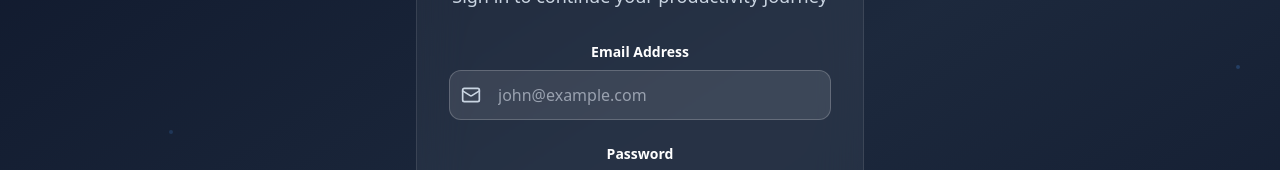
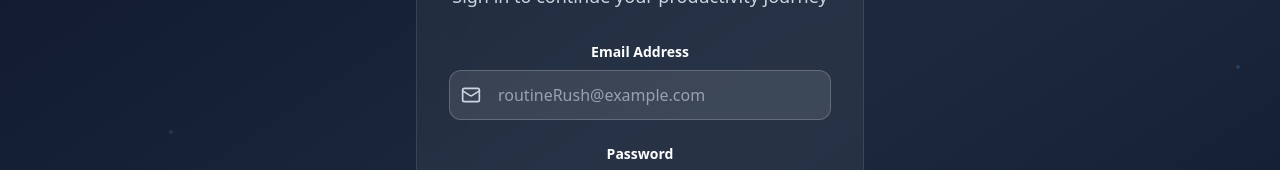
Before and after one commit to Rishabhjain-92/RoutineRush, a React (Vite) app: page /login in a window 1280 px wide. Shown: the part 227-397 px from the top of the page. Built offline with nearby package versions, Linux system fonts and the light colour scheme; the HTML template or start-up script is replaced by a standard one.

Commit message:
Update LoginPage.jsx

```diff
--- a/src/components/LoginPage.jsx
+++ b/src/components/LoginPage.jsx
@@ -178,7 +178,7 @@ const LoginPage = () => {
                       value={formData.email}
                       onChange={handleInputChange}
                       className={`w-full pl-12 pr-4 py-3 ${themeClasses.input} border rounded-xl transition-all duration-300 focus:outline-none focus:ring-2 focus:ring-rose-500/50 hover:scale-105`}
-                      placeholder="john@example.com"
+                      placeholder="routineRush@example.com"
                     />
                   </div>
                   {errors.email && <p className="text-red-500 text-sm mt-1 flex items-center"><X className="w-4 h-4 mr-1" />{errors.email}</p>}
```
